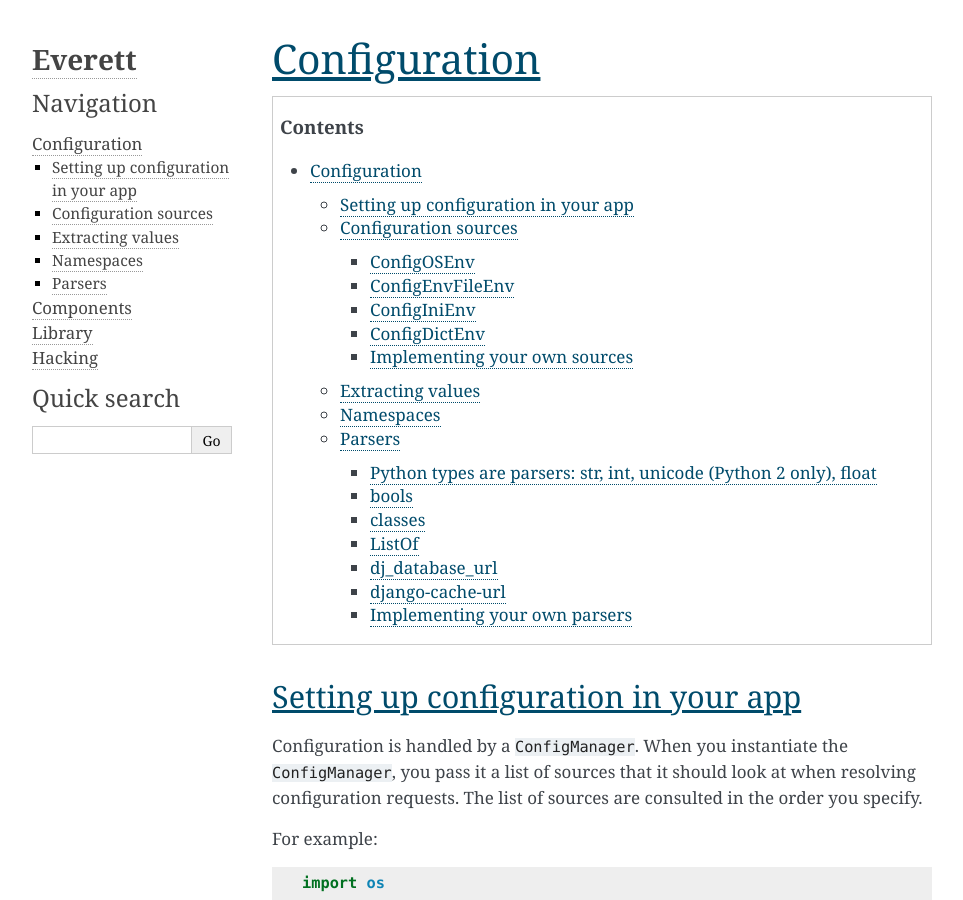
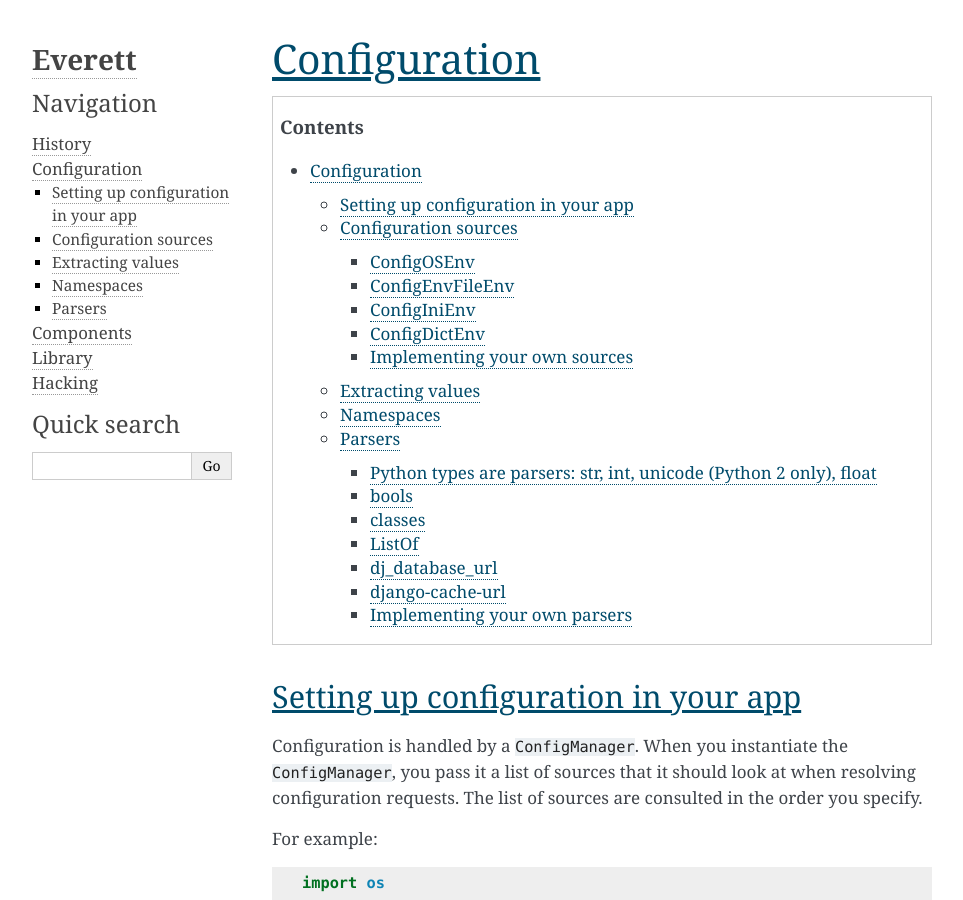
Before and after one commit to willkg/everett, a Sphinx documentation site: the page built from docs/configuration.rst, in a window 1280 px wide and 900 px high. Shown: the whole window, without its empty margins (148-1111 px from the left). Built offline with Sphinx 7.4.7, drawn with Linux system fonts in a browser that asks for light colours.

Commit message:
Add history to documentation

```diff
--- /dev/null
+++ b/docs/history.rst
@@ -0,0 +1 @@
+.. include:: ../HISTORY.rst
--- a/docs/index.rst
+++ b/docs/index.rst
@@ -7,6 +7,7 @@
 .. toctree::
    :maxdepth: 2
 
+   history
    configuration
    components
    library
```
